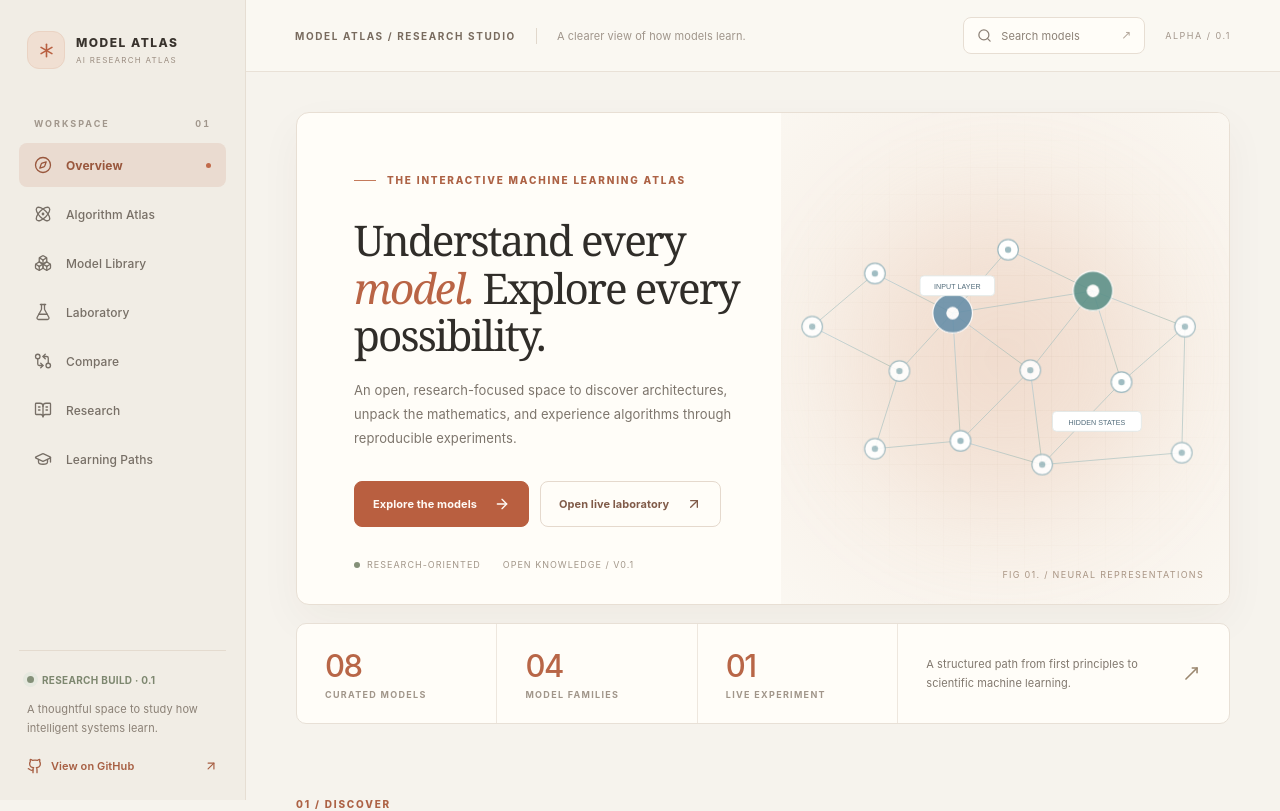
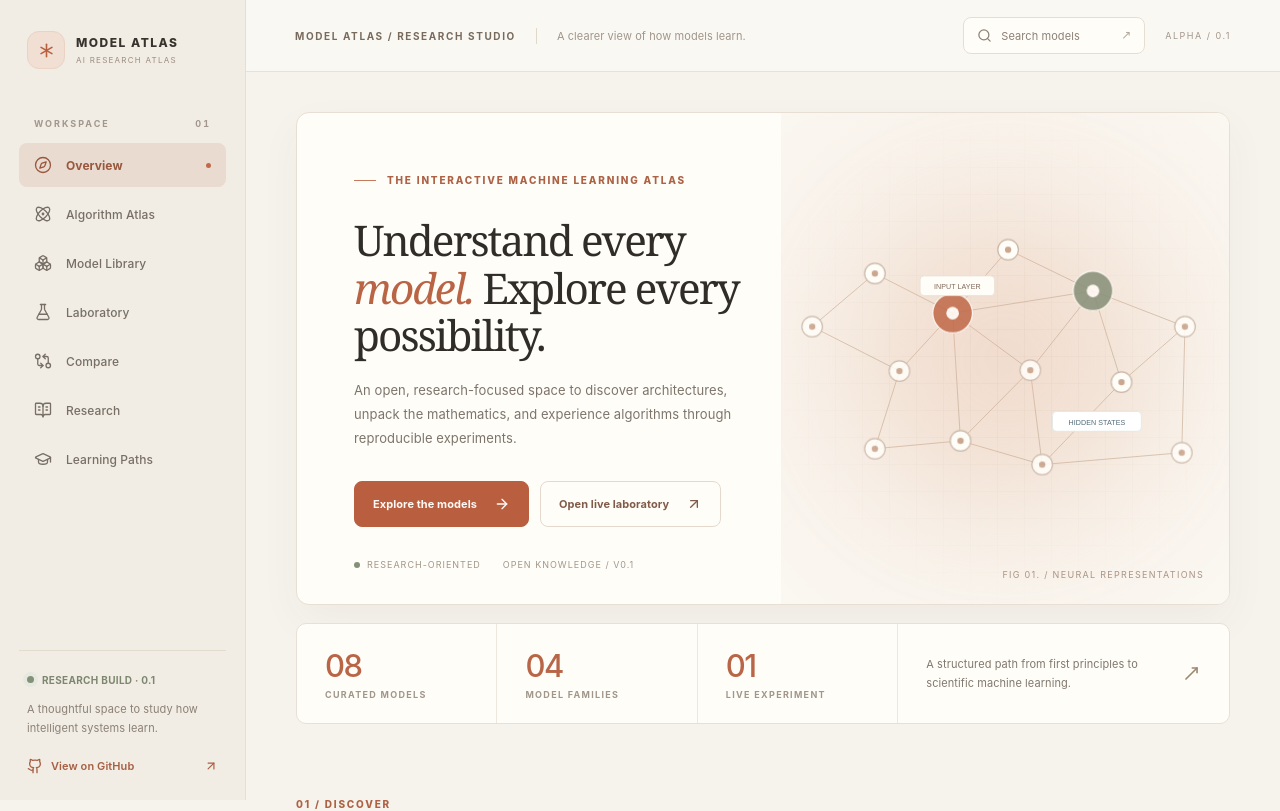
Before and after one commit to zeye-w/Model-Atlas, a Next.js app: page / in a window 1280 px wide. Shown: the top 811 px of the page. Built offline with nearby package versions, Linux system fonts and the light colour scheme.

Commit message:
style: warm up neural network hero artwork

```diff
--- a/src/components/NetworkArtwork.tsx
+++ b/src/components/NetworkArtwork.tsx
@@ -8,10 +8,10 @@ export function NetworkArtwork() {
   return <div className="network-artwork" aria-hidden="true">
     <div className="network-glow"/><div className="network-grid"/>
     <svg className="network-svg" viewBox="0 0 565 365" fill="none" xmlns="http://www.w3.org/2000/svg">
-      <defs><linearGradient id="linkGradient" x1="0" y1="0" x2="1" y2="1"><stop stopColor="#a8c8d7"/><stop offset="1" stopColor="#a0b5a5"/></linearGradient></defs>
+      <defs><linearGradient id="linkGradient" x1="0" y1="0" x2="1" y2="1"><stop stopColor="#d7a98e"/><stop offset="1" stopColor="#b6a98f"/></linearGradient></defs>
       {edges.map(([a,b],i)=><line key={i} x1={positions[a][0]} y1={positions[a][1]} x2={positions[b][0]} y2={positions[b][1]} stroke="url(#linkGradient)" strokeWidth="1.25" opacity=".63" />)}
-      {positions.map(([x,y],i)=><g key={i} className="network-node"><circle cx={x} cy={y} r={i===3||i===6?25:13} fill={i===3?"#648da7":i===6?"#588e86":"#fff"} stroke={i===3||i===6?"#ffffff":"#9bb7be"} strokeWidth="1.5"/><circle cx={x} cy={y} r={i===3||i===6?8:4} fill={i===3||i===6?"#fff":"#9ebcc2"}/></g>)}
-      <g transform="translate(181 78)"><rect width="94" height="25" rx="5" fill="white" stroke="#dfe7e7"/><text x="47" y="17" textAnchor="middle" fontSize="9" fill="#526c7b" fontFamily="sans-serif">INPUT LAYER</text></g>
+      {positions.map(([x,y],i)=><g key={i} className="network-node"><circle cx={x} cy={y} r={i===3||i===6?25:13} fill={i===3?"#c16b4b":i===6?"#879078":"#fffdf8"} stroke={i===3||i===6?"#fffaf5":"#c8b5a5"} strokeWidth="1.5"/><circle cx={x} cy={y} r={i===3||i===6?8:4} fill={i===3||i===6?"#fffaf5":"#c9a58e"}/></g>)}
+      <g transform="translate(181 78)"><rect width="94" height="25" rx="5" fill="#fffdf8" stroke="#e8ddd1"/><text x="47" y="17" textAnchor="middle" fontSize="9" fill="#806a5a" fontFamily="sans-serif">INPUT LAYER</text></g>
       <g transform="translate(348 249)"><rect width="112" height="25" rx="5" fill="white" stroke="#dfe7e7"/><text x="56" y="17" textAnchor="middle" fontSize="9" fill="#526c7b" fontFamily="sans-serif">HIDDEN STATES</text></g>
     </svg>
     <span className="artwork-coordinate">FIG 01. / NEURAL REPRESENTATIONS</span>
```
